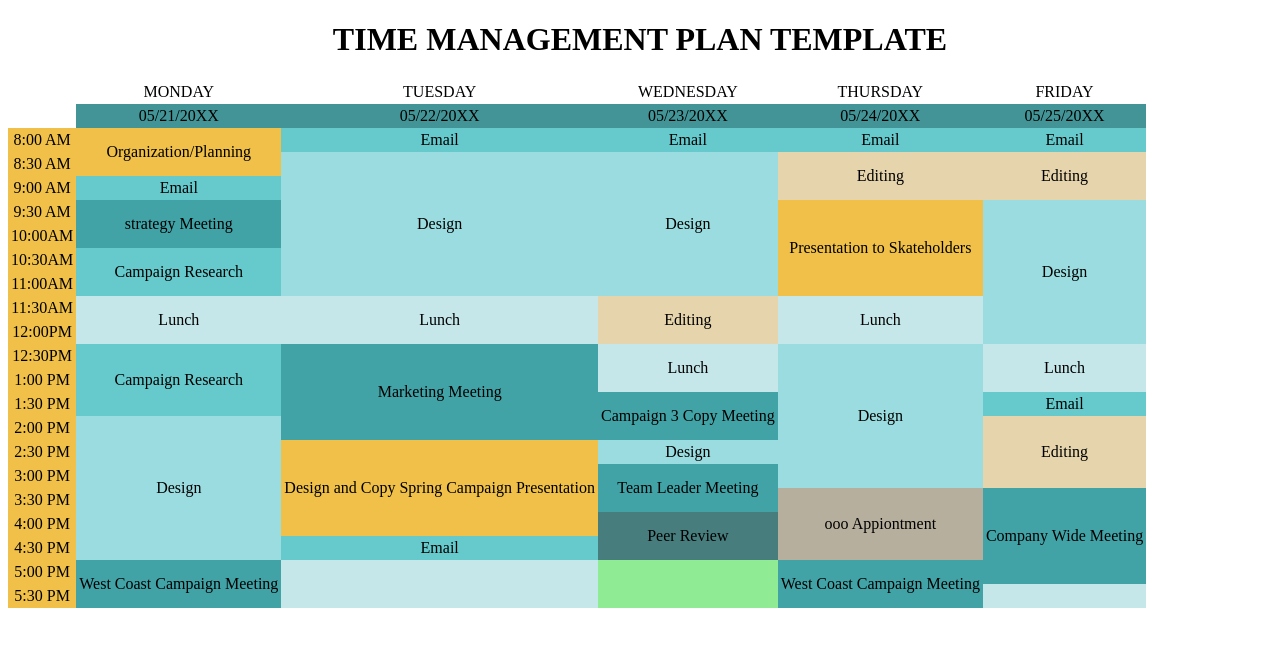
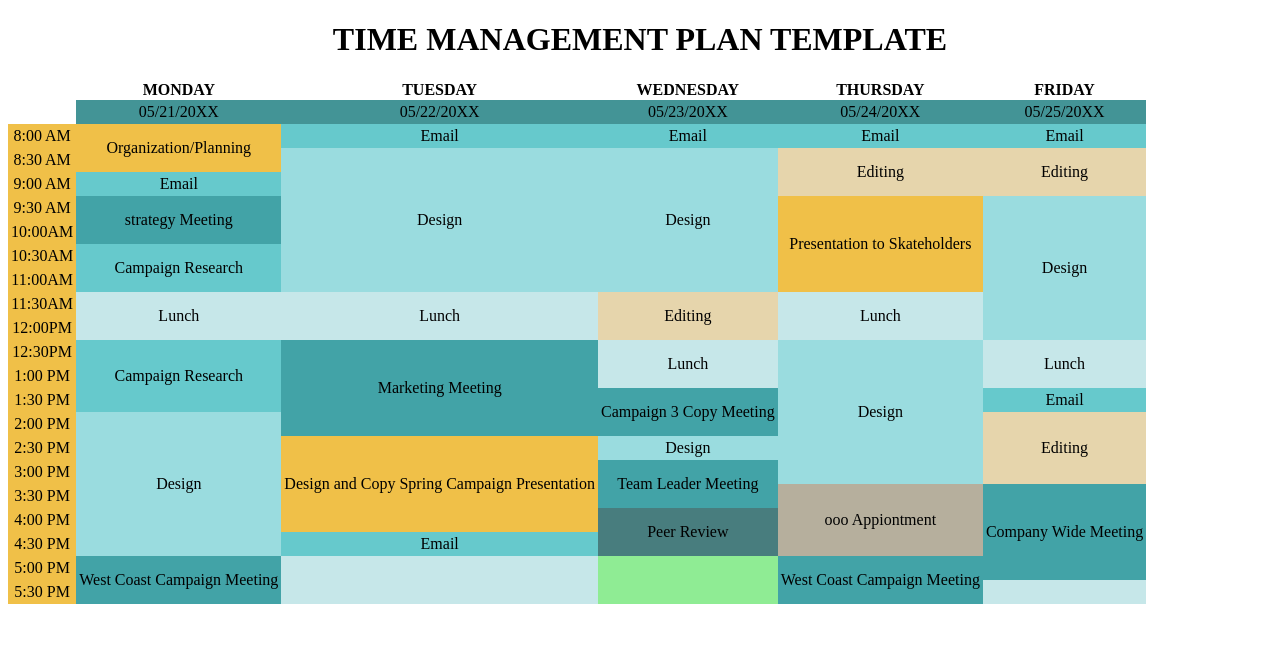
Before and after one commit to Mustafa2554/form-and-table, a plain HTML site: page template.html in a window 1280 px wide. Drawn offline with Linux system fonts and the light colour scheme.

Commit message:
Initial Commit

```diff
--- a/template.html
+++ b/template.html
@@ -20,12 +20,12 @@
     <h1 style="text-align: center;">TIME MANAGEMENT PLAN TEMPLATE </h1>
     <table style="text-align: center; border-collapse: collapse;" >
         <tr>
-            <td style="background-color: white;"></td>
-            <td>MONDAY</td>
-            <td>TUESDAY</td>
-            <td>WEDNESDAY</td>
-            <td>THURSDAY</td>
-            <td>FRIDAY</td>
+            <th style="background-color: white;"></th>
+            <th>MONDAY</th>
+            <th>TUESDAY</th>
+            <th>WEDNESDAY</th>
+            <th>THURSDAY</th>
+            <th>FRIDAY</th>
         </tr>
             <tr>
                 <td style="background-color: white;"></td>
```
